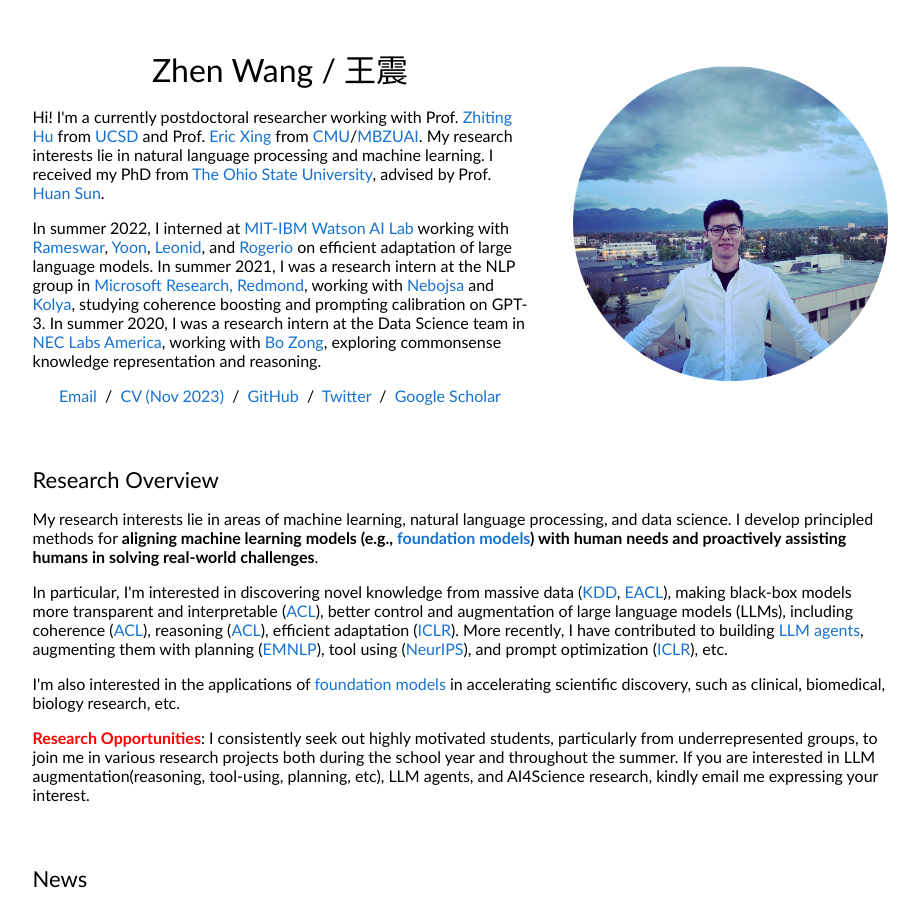
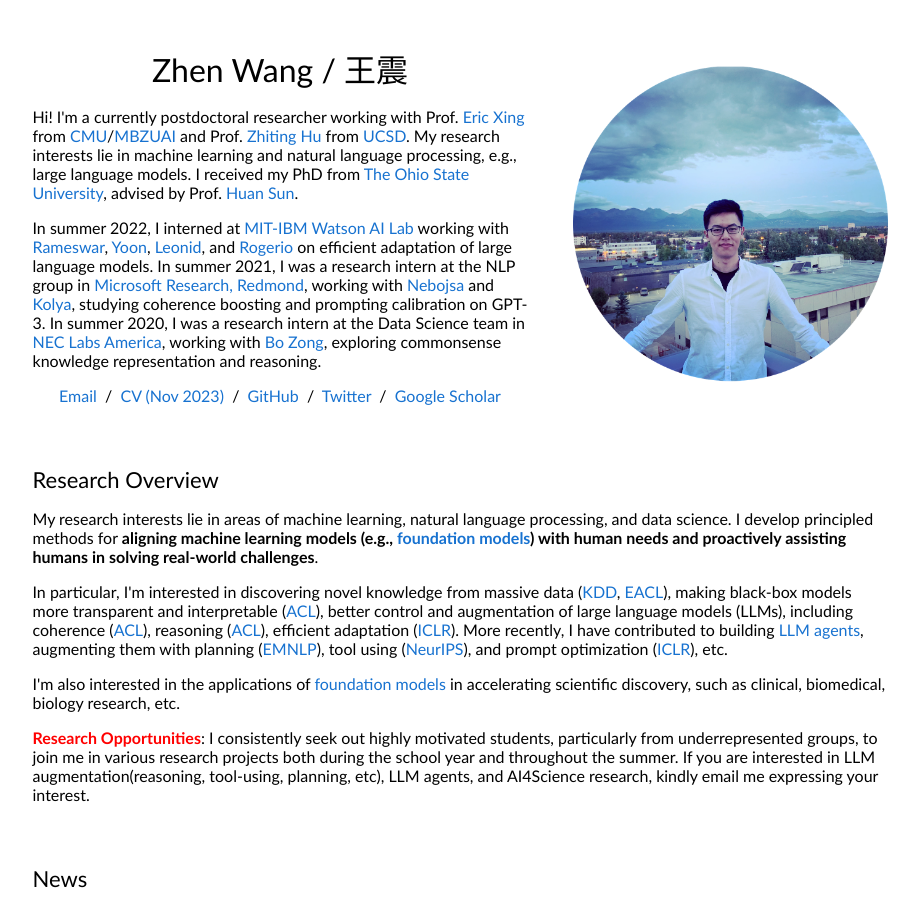
Before and after one commit to zhenwang9102/zhenwang9102.github.io, a Jekyll site: the page built from _posts/2019-06-02-venue.markdown, in a window 1280 px wide and 900 px high. Shown: the whole window, without its empty margins (180-1099 px from the left). Built offline with Jekyll 4.4.1, drawn with Linux system fonts in a browser that asks for light colours.

Commit message:
Update default.html

```diff
--- a/_layouts/default.html
+++ b/_layouts/default.html
@@ -40,8 +40,8 @@
                 Zhen Wang / 王震
               </h1>
               <p>
-                Hi! I'm a currently postdoctoral researcher working with Prof. <a href="http://zhiting.ucsd.edu/">Zhiting Hu</a> from <a href="https://ucsd.edu/">UCSD</a> and Prof. <a href="http://www.cs.cmu.edu/~epxing/">Eric Xing</a> from <a href="https://www.cmu.edu/">CMU</a>/<a href="https://mbzuai.ac.ae/">MBZUAI</a>.
-                My research interests lie in natural language processing and machine learning.
+                Hi! I'm a currently postdoctoral researcher working with Prof. <a href="http://www.cs.cmu.edu/~epxing/">Eric Xing</a> from <a href="https://www.cmu.edu/">CMU</a>/<a href="https://mbzuai.ac.ae/">MBZUAI</a> and Prof. <a href="http://zhiting.ucsd.edu/">Zhiting Hu</a> from <a href="https://ucsd.edu/">UCSD</a>.
+                My research interests lie in machine learning and natural language processing, e.g., large language models.
                 I received my PhD from <a href="https://www.osu.edu/">The Ohio State University</a>, advised by Prof. <a href="http://web.cse.ohio-state.edu/~sun.397/">Huan Sun</a>.
               </p>
               <p>
```
